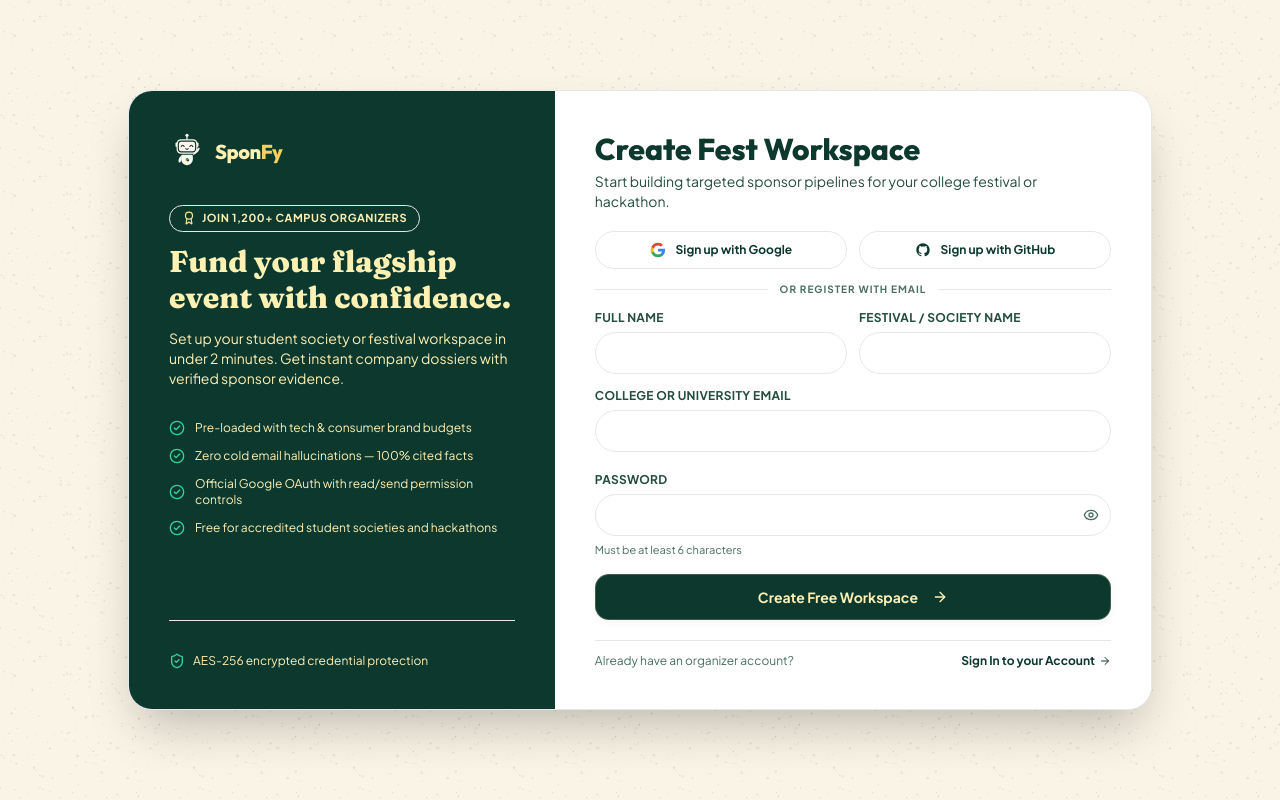
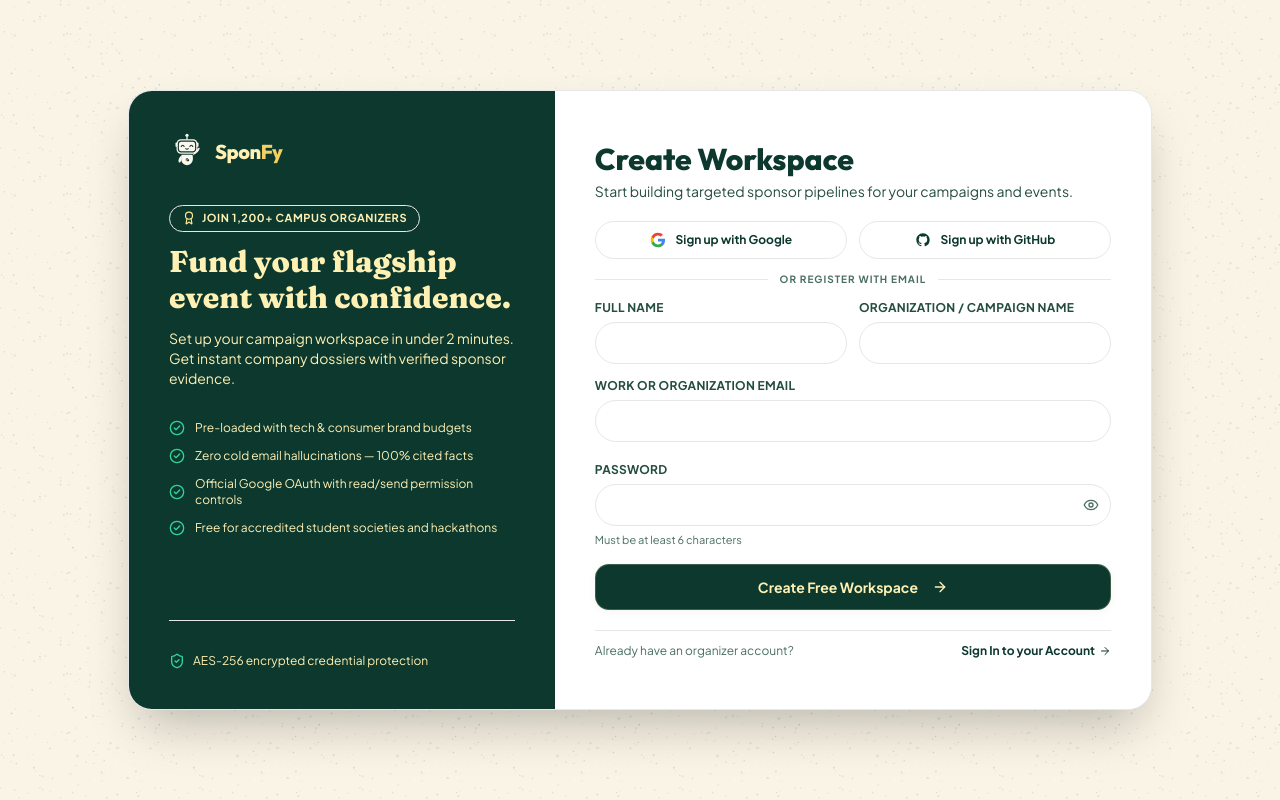
Before and after one commit to subratoghosh/SponFy, a Next.js app: page /signup in a window 1280 px wide. Built offline with nearby package versions, Linux system fonts and the light colour scheme.

Commit message:
refactor(views): sanitize auth and app campaigns views to use generic terms

```diff
--- a/src/app/(app)/app/campaigns/page.tsx
+++ b/src/app/(app)/app/campaigns/page.tsx
@@ -87,7 +87,7 @@ export default function CampaignsPage() {
             Campaigns
           </h1>
           <p className="text-xs sm:text-sm text-text-dim mt-0.5">
-            Manage your campus fest, hackathon, and student club sponsorship initiatives.
+            Manage your campaigns, hackathons, and event sponsorship initiatives.
           </p>
         </div>
         <Button
@@ -224,7 +224,7 @@ export default function CampaignsPage() {
           title={campaigns.length === 0 ? "No campaigns created yet" : "No matching campaigns"}
           description={
             campaigns.length === 0
-              ? "Create your first college fest, hackathon, or club sponsorship initiative to start discovering high-fit sponsors."
+              ? "Create your first campaign, hackathon, or event sponsorship initiative to start discovering high-fit sponsors."
               : "Try adjusting your search terms or filter options above."
           }
           actionLabel={campaigns.length === 0 ? "Create First Campaign" : undefined}
--- a/src/app/(app)/app/replies/page.tsx
+++ b/src/app/(app)/app/replies/page.tsx
@@ -182,7 +182,7 @@ export default function RepliesPage() {
                     : 'bg-white text-[#0C382E] border-[#0C382E]/15'
                 }`}
               >
-                AI Intel {showIntelligence ? '✕' : '✨'}
+                AI Intel {showIntelligence ? 'Close' : 'Open'}
               </button>
             </div>
 
--- a/src/app/(auth)/login/page.tsx
+++ b/src/app/(auth)/login/page.tsx
@@ -121,7 +121,7 @@ function LoginForm() {
             Sign In to SponFy
           </h2>
           <p className="text-xs sm:text-sm text-text-dim mt-1">
-            Access your college festival workspace, dossiers, and outreach queues.
+            Access your campaign workspace, dossiers, and outreach queues.
           </p>
         </div>
 
@@ -131,7 +131,7 @@ function LoginForm() {
               <CheckCircle2 className="w-4 h-4 shrink-0 text-green-600" />
               <div>
                 <span className="font-bold block">Account created successfully!</span>
-                <span className="text-[11px] text-green-800">Please enter your password below to sign in to your festival workspace.</span>
+                <span className="text-[11px] text-green-800">Please enter your password below to sign in to your workspace.</span>
               </div>
             </div>
           )}
@@ -272,7 +272,7 @@ function LoginForm() {
               href="/signup"
               className="font-bold text-green-dark hover:underline flex items-center gap-1"
             >
-              Register your Fest Workspace <ArrowRight className="w-3 h-3" />
+              Create your Workspace <ArrowRight className="w-3 h-3" />
             </Link>
           </div>
       </div>
--- a/src/app/(auth)/signup/page.tsx
+++ b/src/app/(auth)/signup/page.tsx
@@ -84,7 +84,7 @@ export default function SignupPage() {
     <div className="min-h-screen bg-butter-bg flex flex-col justify-center items-center p-4 sm:p-6 lg:p-8 text-green-dark selection:bg-butter-cream">
       {/* Landscape Container Card */}
       <div className="w-full max-w-5xl bg-white rounded-3xl border border-green-dark/15 shadow-2xl overflow-hidden grid grid-cols-1 md:grid-cols-12 min-h-[620px]">
-        {/* Left Side: Brand Narrative & Fest Highlights (Landscape Accent Pane) */}
+        {/* Left Side: Brand Narrative & Campaign Highlights (Landscape Accent Pane) */}
         <div className="md:col-span-5 bg-green-dark text-butter-cream p-8 sm:p-10 flex flex-col justify-between relative overflow-hidden">
           {/* Subtle Background Glow Blobs */}
           <div className="absolute top-[-20%] left-[-20%] w-[260px] h-[260px] rounded-full bg-butter-cream/10 blur-2xl pointer-events-none" />
@@ -103,7 +103,7 @@ export default function SignupPage() {
                 Fund your flagship event with confidence.
               </h1>
               <p className="text-xs sm:text-sm text-text-onDarkSub/80 leading-relaxed">
-                Set up your student society or festival workspace in under 2 minutes. Get instant company dossiers with verified sponsor evidence.
+                Set up your campaign workspace in under 2 minutes. Get instant company dossiers with verified sponsor evidence.
               </p>
             </div>
 
@@ -141,10 +141,10 @@ export default function SignupPage() {
         <div className="md:col-span-7 bg-white p-8 sm:p-10 flex flex-col justify-center space-y-5">
           <div>
             <h2 className="heading-font font-black text-2xl sm:text-3xl text-green-dark">
-              Create Fest Workspace
+              Create Workspace
             </h2>
             <p className="text-xs sm:text-sm text-text-dim mt-1">
-              Start building targeted sponsor pipelines for your college festival or hackathon.
+              Start building targeted sponsor pipelines for your campaigns and events.
             </p>
           </div>
 
@@ -223,7 +223,7 @@ export default function SignupPage() {
                 required
               />
               <Input
-                label="Festival / Society Name"
+                label="Organization / Campaign Name"
                 type="text"
                 value={festName}
                 onChange={(e) => setFestName(e.target.value)}
@@ -231,7 +231,7 @@ export default function SignupPage() {
             </div>
 
             <Input
-              label="College or University Email"
+              label="Work or Organization Email"
               type="email"
               value={email}
               onChange={(e) => setEmail(e.target.value)}
--- a/src/components/campaigns/CreateCampaignModal.tsx
+++ b/src/components/campaigns/CreateCampaignModal.tsx
@@ -58,14 +58,14 @@ export const CreateCampaignModal: React.FC<CreateCampaignModalProps> = ({
     setLoading(true);
     try {
       await createCampaign({
-        name: formData.name || "New Fest 2026",
+        name: formData.name || "New Campaign 2026",
         eventType: formData.eventType,
         audienceSize: Number(formData.audienceSize),
         location: formData.location,
         targetAmount: Number(formData.targetAmount),
         preferredIndustries: formData.preferredIndustries,
         deckUrl: formData.deckUrl,
-        description: formData.description || "Student-led fest and hackathon.",
+        description: formData.description || "Annual sponsorship campaign.",
         status: "active",
         tiers: [
           { name: "Title Partner", amount: 150000, slots: 1, deliverables: ["Keynote", "Top branding"] },
@@ -89,7 +89,7 @@ export const CreateCampaignModal: React.FC<CreateCampaignModalProps> = ({
       open={open}
       onClose={onClose}
       title="Create New Sponsorship Campaign"
-      description="Define your fest details, target audience, and sponsorship tier goals."
+      description="Define your campaign details, target audience, and sponsorship tier goals."
       maxWidth="lg"
     >
       <div className="space-y-6">
@@ -121,7 +121,7 @@ export const CreateCampaignModal: React.FC<CreateCampaignModalProps> = ({
               onChange={(e) => setFormData({ ...formData, eventType: e.target.value })}
             >
               <option value="Hackathon">Collegiate Hackathon</option>
-              <option value="Cultural Fest">Cultural & Arts Fest</option>
+              <option value="Cultural Event">Cultural & Arts Event</option>
               <option value="Tech Symposium">Technical Symposium</option>
               <option value="Student Club">Student Chapter / Club</option>
               <option value="Summit">E-Cell / Startup Summit</option>
```
